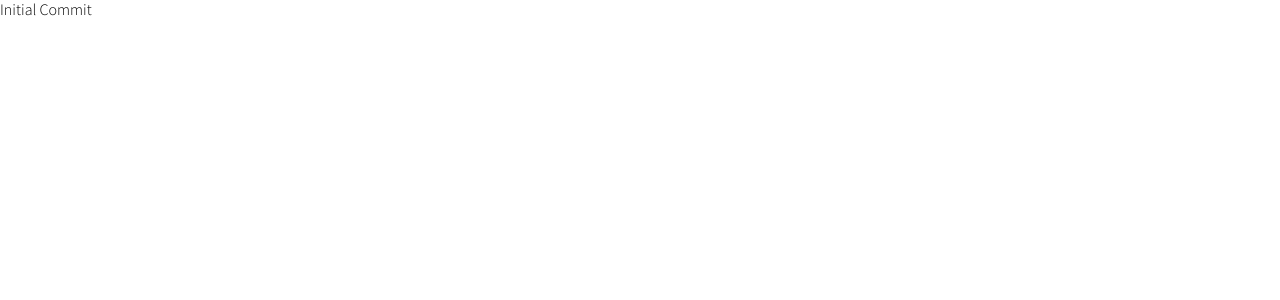
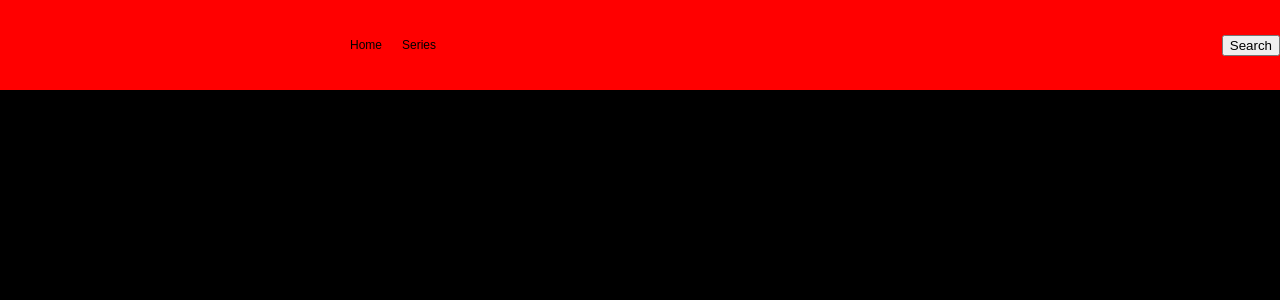
Before and after one commit to JoyJaewon/netflix-clone, a React (Create React App) app: page / in a window 1280 px wide. Shown: the top 300 px of the page. Built offline with nearby package versions, Linux system fonts and the light colour scheme.

Commit message:
feat: Set up router and add basic header

```diff
--- a/src/App.tsx
+++ b/src/App.tsx
@@ -1,5 +1,34 @@
+import { RouterProvider, createBrowserRouter } from "react-router-dom";
+import NotFound from "./pages/NotFound";
+import Root from "./pages/Root";
+import Home from "./pages/Home";
+import Series from "./pages/Series";
+import Search from "./pages/Search";
+
+const router = createBrowserRouter([
+  {
+    path: "/",
+    element: <Root />,
+    errorElement: <NotFound />,
+    children: [
+      {
+        path: "/",
+        element: <Home />,
+      },
+      {
+        path: "series",
+        element: <Series />,
+      },
+      {
+        path: "search",
+        element: <Search />,
+      },
+    ],
+  },
+]);
+
 function App() {
-  return <div>Initial Commit</div>;
+  return <RouterProvider router={router} />;
 }
 
 export default App;
--- /dev/null
+++ b/src/components/Header.tsx
@@ -0,0 +1,51 @@
+import styled from "styled-components";
+import { Link } from "react-router-dom";
+
+const Nav = styled.nav`
+  display: flex;
+  justify-content: space-between;
+  align-items: center;
+  position: fixed;
+  width: 100%;
+  top: 0;
+  background-color: red;
+  height: 90px;
+  font-size: 12px;
+`;
+
+const Col = styled.div`
+  display: flex;
+  align-items: center;
+`;
+
+const Logo = styled.svg`
+  margin-right: 50px;
+`;
+const Items = styled.ul`
+  display: flex;
+  align-items: center;
+`;
+const Item = styled.li`
+  margin-right: 20px;
+`;
+
+export default function Header() {
+  return (
+    <Nav>
+      <Col>
+        <Logo />
+        <Items>
+          <Link to="/">
+            <Item>Home</Item>
+          </Link>
+          <Link to="series">
+            <Item>Series</Item>
+          </Link>
+        </Items>
+      </Col>
+      <Col>
+        <button>Search</button>
+      </Col>
+    </Nav>
+  );
+}
--- /dev/null
+++ b/src/pages/Home.tsx
@@ -0,0 +1,3 @@
+export default function Home() {
+  return <div style={{ backgroundColor: "black", height: "200vh" }}>Home</div>;
+}
--- /dev/null
+++ b/src/pages/NotFound.tsx
@@ -0,0 +1,3 @@
+export default function NotFound() {
+  return <div>Not Found</div>;
+}
--- /dev/null
+++ b/src/pages/Root.tsx
@@ -0,0 +1,11 @@
+import { Outlet } from "react-router-dom";
+import Header from "../components/Header";
+
+export default function Root() {
+  return (
+    <div>
+      <Header />
+      <Outlet />
+    </div>
+  );
+}
--- /dev/null
+++ b/src/pages/Search.tsx
@@ -0,0 +1,3 @@
+export default function Search() {
+  return <div>Search</div>;
+}
--- /dev/null
+++ b/src/pages/Series.tsx
@@ -0,0 +1,5 @@
+export default function Series() {
+  return (
+    <div style={{ backgroundColor: "black", height: "200vh " }}>Series</div>
+  );
+}
```
